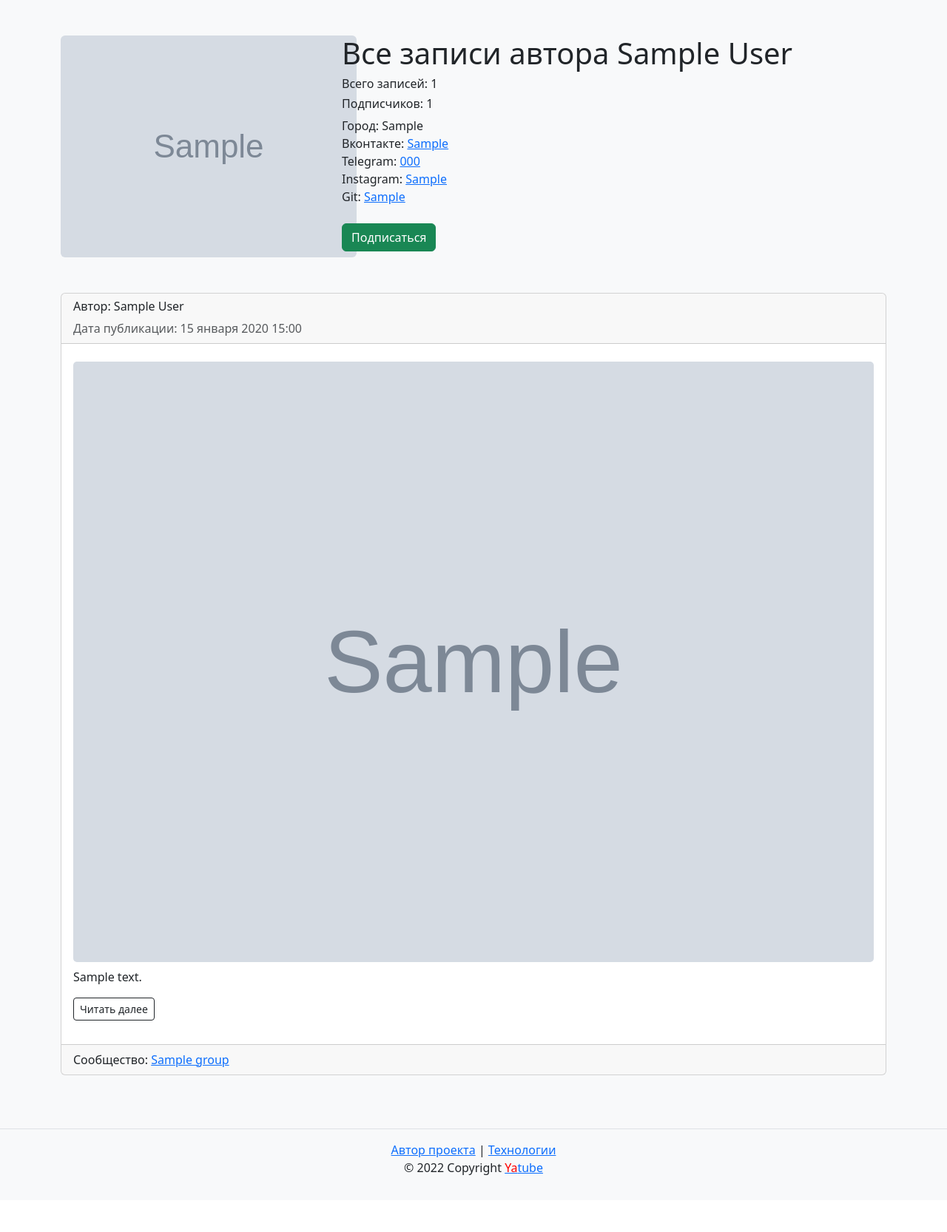
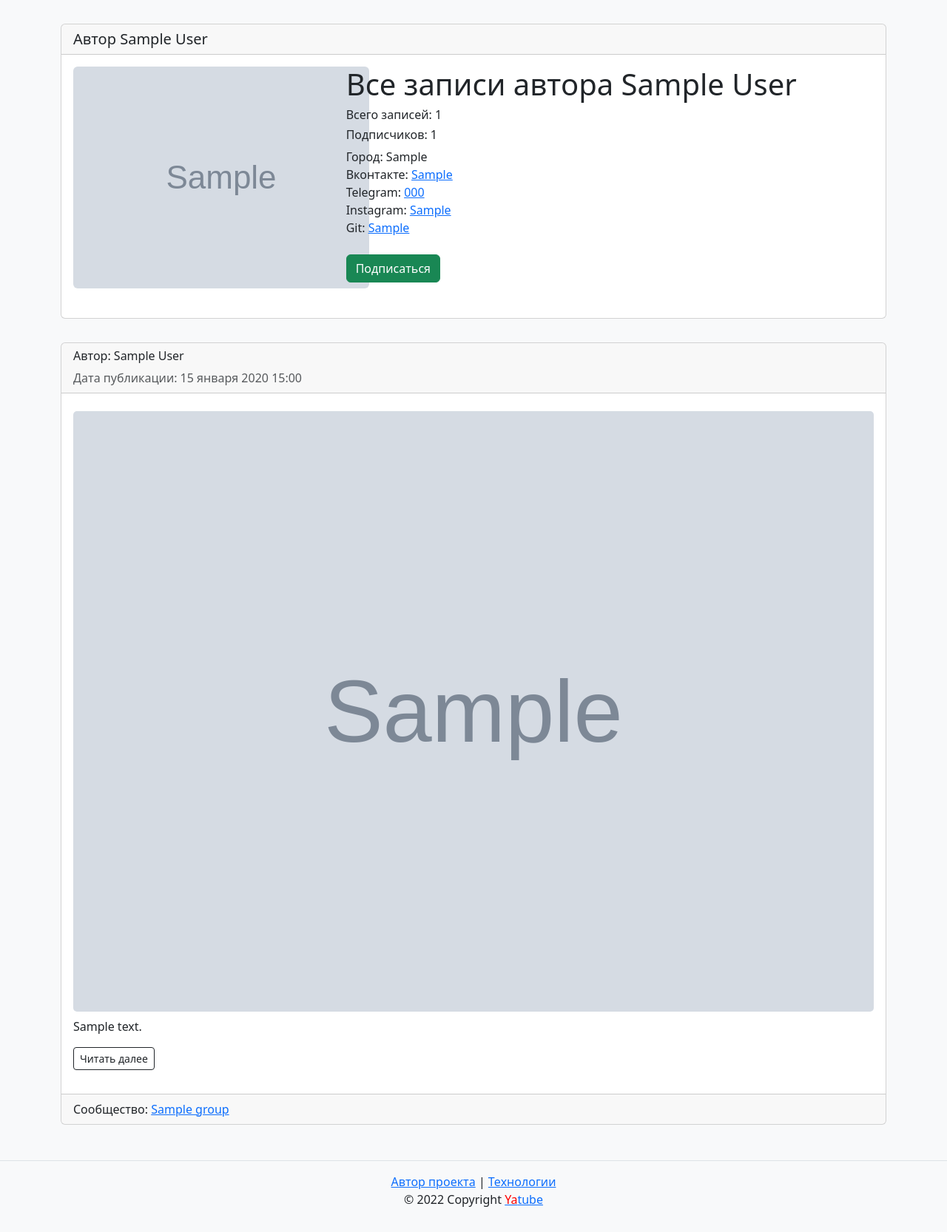
Before and after one commit to mityasun/yatube, a Django app: a page that uses yatube/templates/posts/profile.html in a window 1280 px wide. Shown: the part 56-1722 px from the top of the page at 74% size. Before the commit the page ends 1645 px from the top, so only its background shows below. Run offline with Django 3.2, Linux system fonts and the light colour scheme; tables that the repository leaves empty hold one stand-in row (values such as "Sample post"); grey boxes marked "Sample" are stand-in pictures; some libraries are stand-ins or nearby versions.

Commit message:
Спринт 6. Проект после 2го ревью.

```diff
--- a/yatube/templates/posts/profile.html
+++ b/yatube/templates/posts/profile.html
@@ -2,13 +2,15 @@
 {% block title %}Профиль автора {{ author.get_full_name }}{% endblock %}
 {% block content %}
 {% load thumbnail %}
-  <div class="container py-5">
-    <div class="mb-5">
+  <div class="container py-4">
+    <div class="card my-2">
+		  <h5 class="card-header">Автор {{ author.get_full_name }}</h5>
+			<div class="card-body">
 				{% if author != request.user %}
 					<div class="row">
 						<aside class="col-md-4">
 							{% thumbnail author.profile_pic "300x300" crop="center" upscale=True as im %}
-							<img class="rounded mx-auto d-block" src="{{ im.url }}">
+								<img class="rounded mx-auto d-block" src="{{ im.url }}"><br>
 							{% endthumbnail %}
 						</aside>
 						<article class="col-md-8">
@@ -34,7 +36,7 @@
 					<div class="row">
 						<aside class="col-md-4">
 							{% thumbnail author.profile_pic "300x300" crop="center" upscale=True as im %}
-                <img class="rounded mx-auto d-block" src="{{ im.url }}">
+								<img class="rounded mx-auto d-block" src="{{ im.url }}"><br>
 							{% endthumbnail %}
 						</aside>
 						<article class="col-md-8">
@@ -54,6 +56,8 @@
 					</div>
 				{% endif %}
 			</div>
+    </div>
+		<br>
     {% for post in page_obj %}
     {% include 'posts/includes/post_card.html' %}
     {% endfor %}
```
Lines whose indentation alone changed are shown as unchanged.
